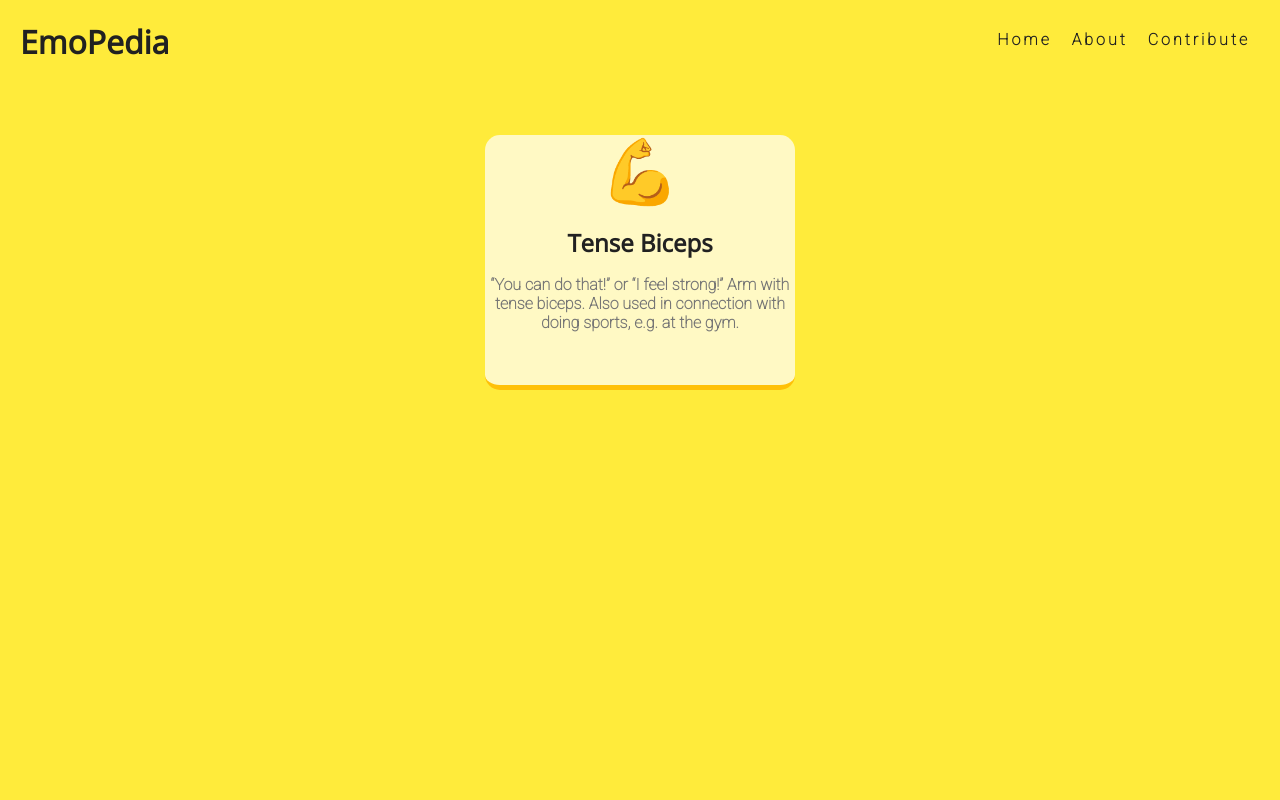
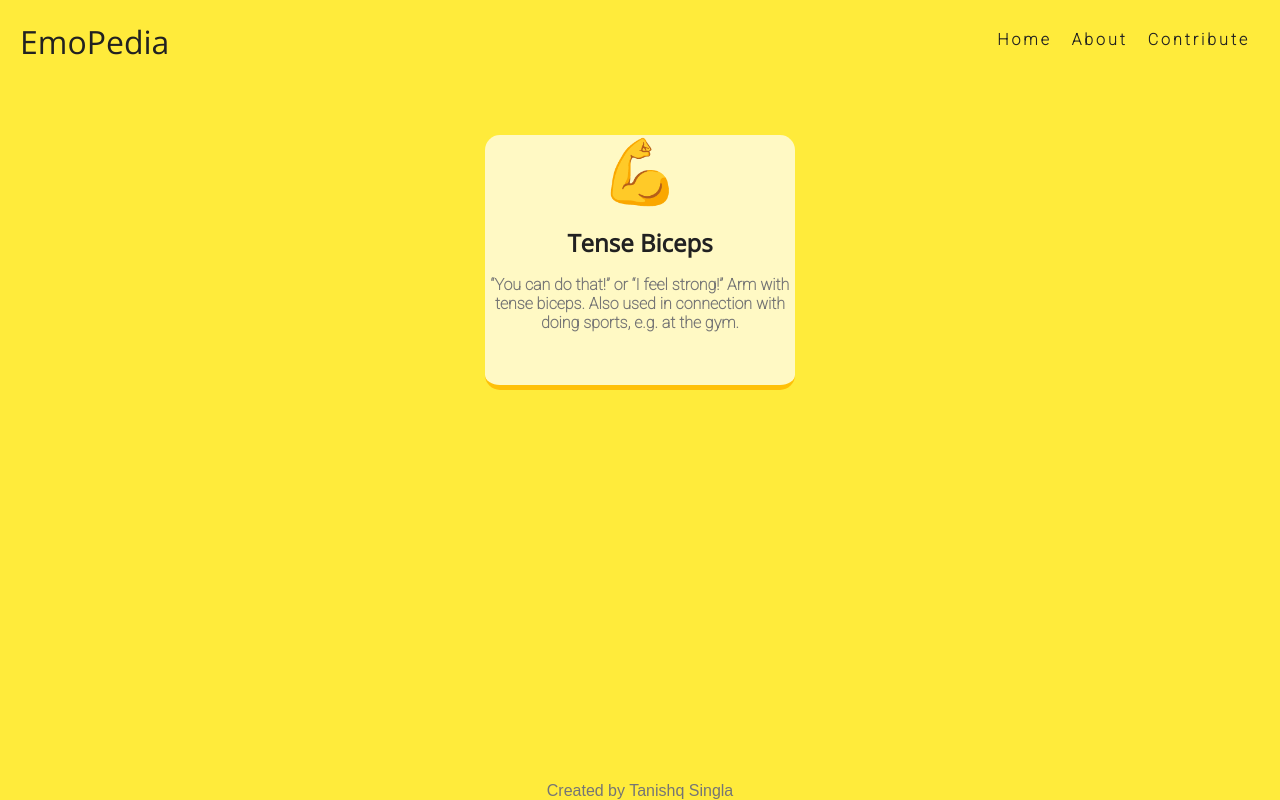
Before and after one commit to TanishqSingla/emopedia, a React (Create React App) app: page / in a window 1280 px wide. Built offline with nearby package versions, Linux system fonts and the light colour scheme.

Commit message:
design tweaks

```diff
--- a/public/style.css
+++ b/public/style.css
@@ -4,6 +4,7 @@
   font-size: 16px;
   font-family: sans-serif;
   color: #212121;
+  height: 100vh;
 }
 * {
   margin: 0;
@@ -14,13 +15,21 @@ body {
   background: #ffeb3b;
 }
 
+.App {
+  height: 100vh;
+  display: flex;
+  flex-direction: column;
+}
+
 header {
   padding: 20px;
   display: inline-block;
 }
 
 header h1 {
+  font-weight: 300;
   font-family: "Open Sans", sans-serif;
+  pointer-events: none;
 }
 .nav {
   position: absolute;
@@ -50,6 +59,7 @@ header h1 {
 .dictionary {
   padding: 20px;
   text-align: center;
+  pointer-events: none;
 }
 
 .term {
@@ -81,3 +91,10 @@ header h1 {
   color: #757575;
   font-weight: 600;
 }
+
+footer {
+  text-align: center;
+  margin-top: auto;
+  color: #757575;
+  pointer-events: none;
+}
--- a/src/components/App.jsx
+++ b/src/components/App.jsx
@@ -1,5 +1,6 @@
 import React from "react";
 import Header from "./Header";
+import Footer from "./Footer";
 import Card from "./Card";
 import emojis from "../data";
 
@@ -19,6 +20,7 @@ function App() {
     <div className="App">
       <Header />
       <dl className="dictionary">{emojis.map(createCard)}</dl>
+      <Footer />
     </div>
   );
 }
--- /dev/null
+++ b/src/components/Footer.jsx
@@ -0,0 +1,11 @@
+import React from "react";
+
+function Footer() {
+  return (
+    <footer>
+      <p>Created by Tanishq Singla</p>
+    </footer>
+  );
+}
+
+export default Footer;
```
